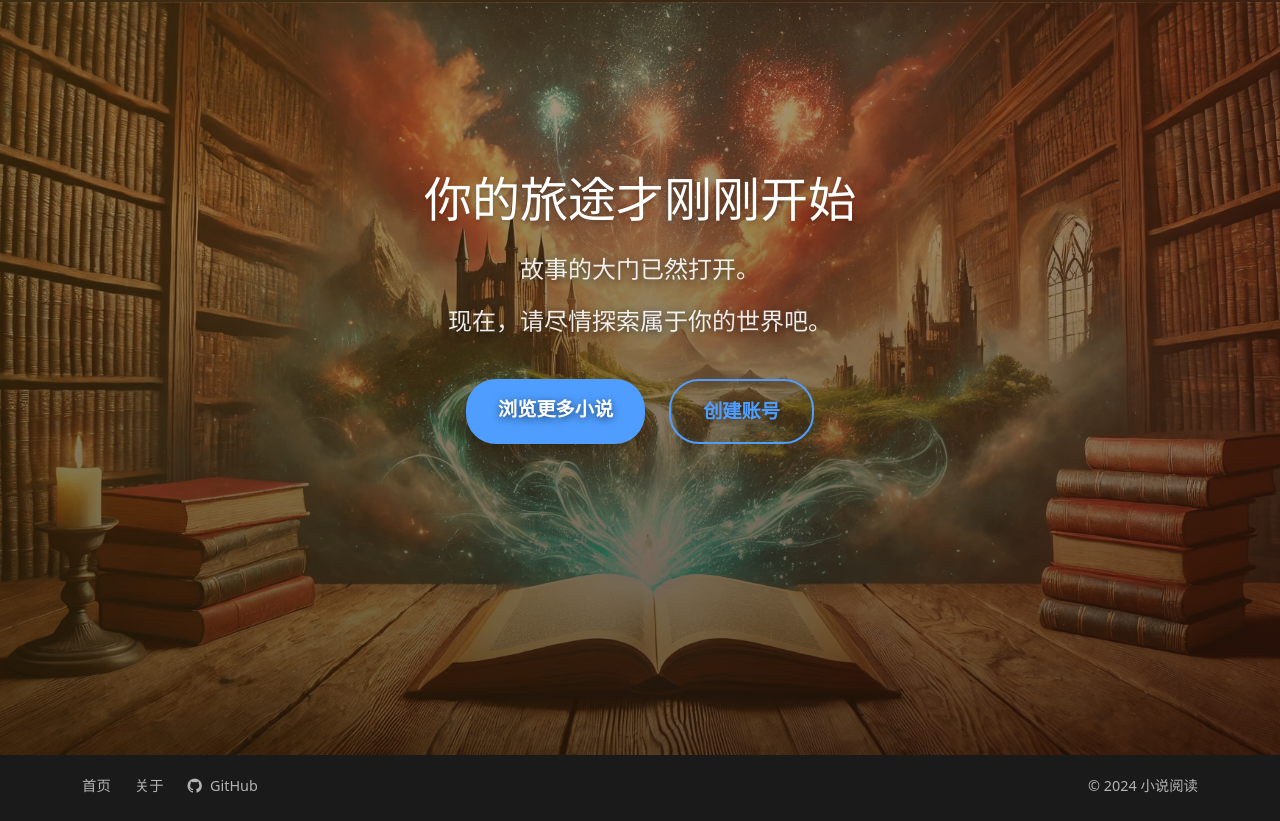
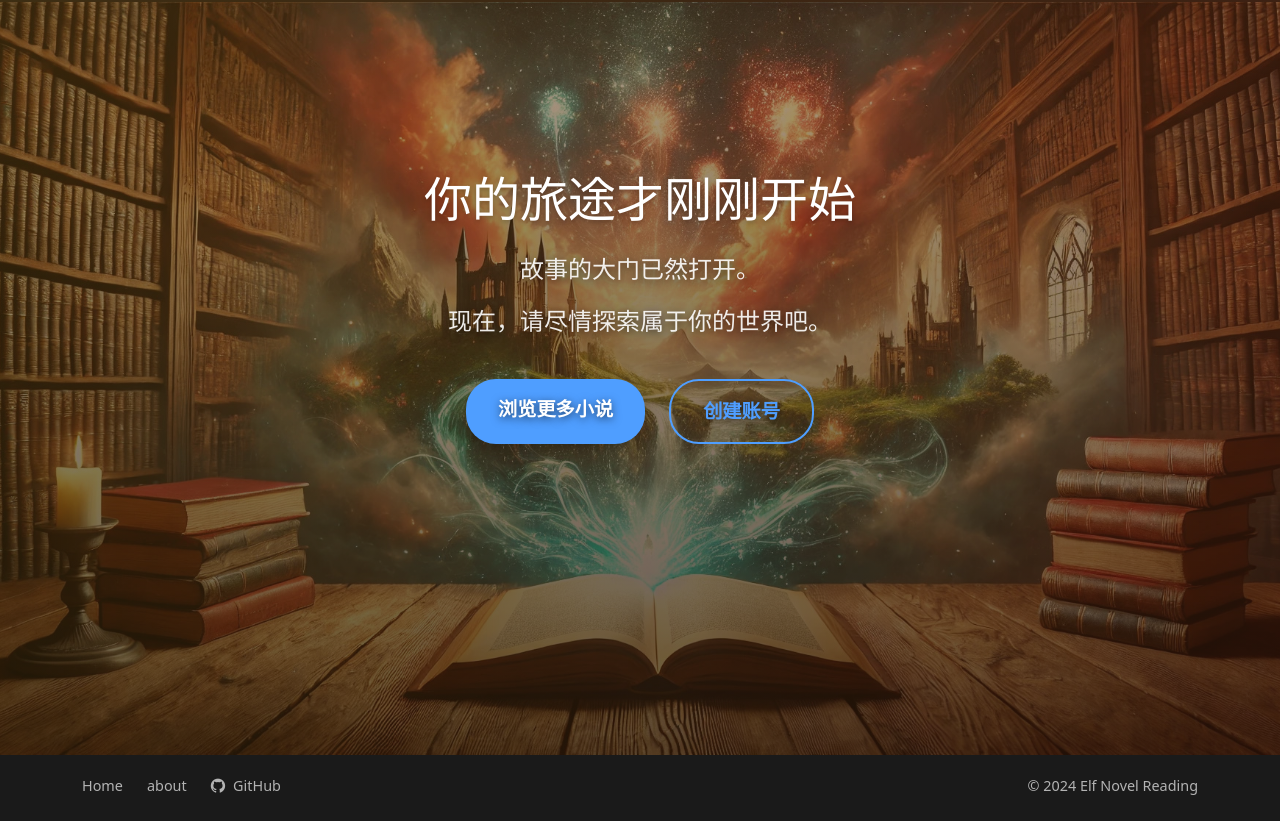
Before and after one commit to ElfMoe/ElfNovel-read, a React (Create React App) app: page / in a window 1280 px wide. Shown: the part 10653-11474 px from the top of the page. Built offline with nearby package versions, Linux system fonts and the light colour scheme; no server answers.

Commit message:
Update Footer.js

```diff
--- a/src/components/Footer.js
+++ b/src/components/Footer.js
@@ -27,7 +27,7 @@ function Footer() {
                 fontSize: '0.9rem'
               }}
             >
-              首页
+              Home
             </Link>
             <Link
               to="/about"
@@ -38,7 +38,7 @@ function Footer() {
                 fontSize: '0.9rem'
               }}
             >
-              关于
+              about
             </Link>
             <a
               href="https://github.com"
@@ -65,7 +65,7 @@ function Footer() {
               fontSize: '0.9rem'
             }}
           >
-            © 2024 小说阅读
+            © 2024  Elf Novel Reading
           </p>
         </div>
       </div>
```
